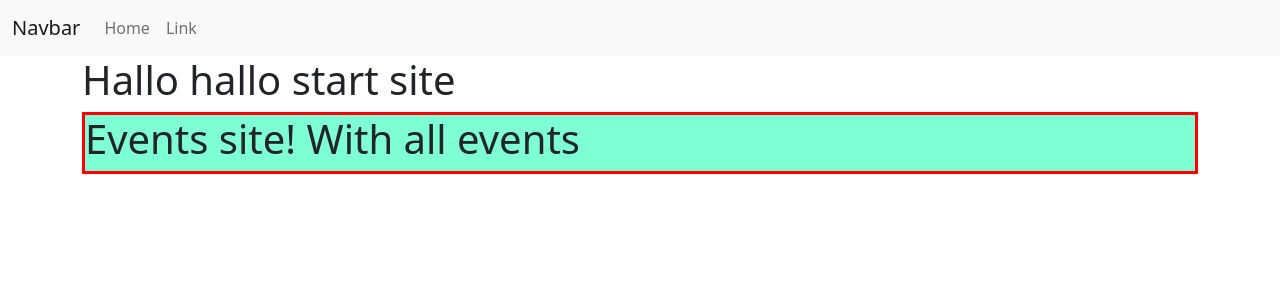
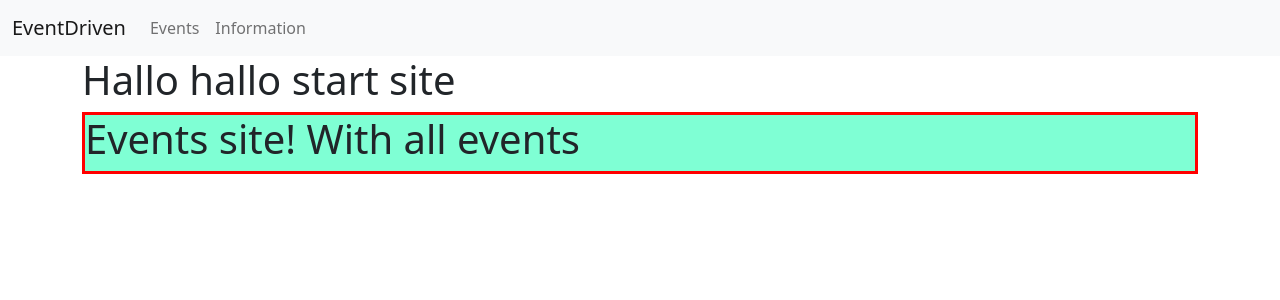
Before and after one commit to unnar19/EventDriven, a Django app: page /events/ in a window 1280 px wide. Shown: the top 300 px of the page. Run offline with Django 4.2, Linux system fonts and the light colour scheme.

Commit message:
naf bar link stuff

```diff
--- a/EventDriven/settings.py
+++ b/EventDriven/settings.py
@@ -37,6 +37,8 @@ INSTALLED_APPS = [
     'django.contrib.sessions',
     'django.contrib.messages',
     'django.contrib.staticfiles',
+    'events.apps.EventsConfig',
+    'eventinfo.apps.EventinfoConfig'
 ]
 
 MIDDLEWARE = [
--- a/EventDriven/urls.py
+++ b/EventDriven/urls.py
@@ -17,6 +17,7 @@ from django.contrib import admin
 from django.urls import path, include
 
 urlpatterns = [
+    path('', include('events.urls')),
     path('admin/', admin.site.urls),
     path('events/', include('events.urls')),
     path('eventinfo/', include('eventinfo.urls'))
--- a/eventinfo/urls.py
+++ b/eventinfo/urls.py
@@ -3,5 +3,5 @@ from . import views
 
 urlpatterns = [
     #http://localhost:8000/eventinfo
-    path('', views.index, name = 'index'),
+    path('', views.index, name='eventinfo-index'),
 ]
--- a/events/urls.py
+++ b/events/urls.py
@@ -3,5 +3,5 @@ from . import views
 
 urlpatterns = [
     #http://localhost:8000/events
-    path('', views.index, name = 'index'),
+    path('', views.index, name='event-index'),
 ]
--- a/templates/base.html
+++ b/templates/base.html
@@ -10,25 +10,7 @@
 
 </head>
 <body>
-    <nav class="navbar navbar-expand-lg bg-light">
-      <div class="container-fluid">
-        <a class="navbar-brand" href="#">Navbar</a>
-        <button class="navbar-toggler" type="button" data-bs-toggle="collapse" data-bs-target="#navbarSupportedContent" aria-controls="navbarSupportedContent" aria-expanded="false" aria-label="Toggle navigation">
-          <span class="navbar-toggler-icon"></span>
-        </button>
-        <div class="collapse navbar-collapse" id="navbarSupportedContent">
-          <ul class="navbar-nav me-auto mb-2 mb-lg-0">
-            <li class="nav-item">
-              <a class="nav-link" aria-current="page" href="#">Home</a>
-            </li>
-            <li class="nav-item">
-              <a class="nav-link" href="#">Link</a>
-            </li>
-          </ul>
-        </div>
-      </div>
-    </nav>
-
+    {% include 'navigation.html' %}
     <div class="container">
         <h1>Hallo hallo start site</h1>
         {% block content %}
--- /dev/null
+++ b/templates/navigation.html
@@ -0,0 +1,18 @@
+<nav class="navbar navbar-expand-lg bg-light">
+      <div class="container-fluid">
+        <a class="navbar-brand" href="/">EventDriven</a>
+        <button class="navbar-toggler" type="button" data-bs-toggle="collapse" data-bs-target="#navbarSupportedContent" aria-controls="navbarSupportedContent" aria-expanded="false" aria-label="Toggle navigation">
+          <span class="navbar-toggler-icon"></span>
+        </button>
+        <div class="collapse navbar-collapse" id="navbarSupportedContent">
+          <ul class="navbar-nav me-auto mb-2 mb-lg-0">
+            <li class="nav-item">
+              <a class="nav-link" aria-current="page" href="{% url 'event-index' %}">Events</a>
+            </li>
+            <li class="nav-item">
+              <a class="nav-link" href="{% url 'eventinfo-index' %}">Information</a>
+            </li>
+          </ul>
+        </div>
+      </div>
+    </nav>
```
